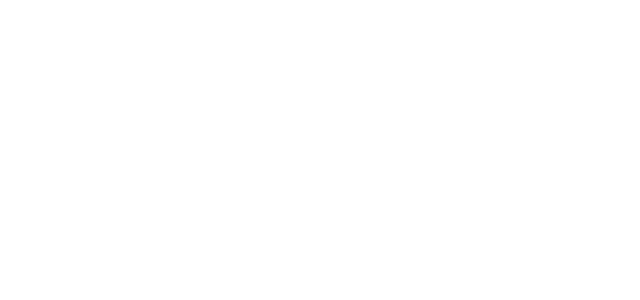
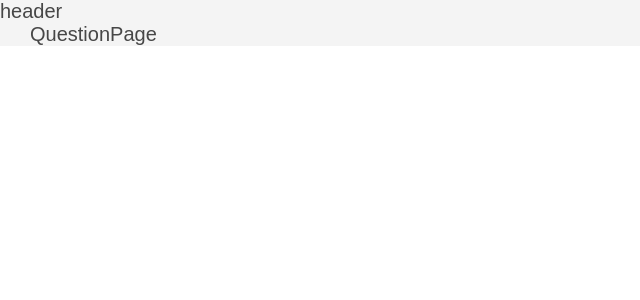
Before and after one commit to Freyanna010/Yeahab-list, a React (Vite) app: page / in a window 1280 px wide. Shown: the top 300 px of the page, without its empty margins (0-640 px from the left). Built offline with nearby package versions, Linux system fonts and the light colour scheme.

Commit message:
Add MainLayout

```diff
--- a/src/app/layuots/MainLayout/ui/MainLayout.module.scss
+++ b/src/app/layuots/MainLayout/ui/MainLayout.module.scss
@@ -1,14 +1,25 @@
-.main {
-    flex: 1;
+@use '../../../styles/variables.scss'as *;
+
+.container {
+    width: 100%;
     margin: 0 auto;
-    max-width: 1400px;
-    padding: 2rem 3rem;
+    display: flex;
+    flex-direction: column;
+    background-color: $black-25;
 
-    @media (width <=1024px) {
-        padding: 2rem;
+    @media (min-width: $desktop) {
+        max-width: $desktop;
+    }
+}
+
+.content {
+    padding: 0 10px;
+
+    @media (min-width: $tablet) {
+        padding: 0 30px;
     }
 
-    @media (width <=640px) {
-        padding: 1.25rem 1rem;
+    @media (min-width: $desktop) {
+        padding: 0 112px;
     }
 }
--- a/src/app/layuots/MainLayout/ui/MainLayout.tsx
+++ b/src/app/layuots/MainLayout/ui/MainLayout.tsx
@@ -4,12 +4,12 @@ import classes from './MainLayout.module.scss';
 
 const MainLayout = () => {
   return (
-    <>
+    <div className={classes.container}>
       <header>header</header>
-      <main className={classes.main}>
+      <main className={classes.content}>
         <Outlet />
       </main>
-    </>
+    </div>
   );
 };
 
--- a/src/app/layuots/styles/variables.scss
+++ /dev/null
@@ -1 +0,0 @@
-$bg-gray: #F4F4F4;
--- a/src/app/providers/router/routerConfig.tsx
+++ b/src/app/providers/router/routerConfig.tsx
@@ -37,6 +37,6 @@ export const router = createBrowserRouter(
     },
   ],
   {
-    basename: '/questions',
+    basename: '/',
   }
 );
--- /dev/null
+++ b/src/app/styles/index.scss
@@ -0,0 +1,9 @@
+@use './variables.scss'as *;
+@import './reset.scss';
+
+
+:root {
+    font-family: $font-family;
+    font-size: $font-size;
+    color: $black-700;
+}
--- /dev/null
+++ b/src/app/styles/reset.scss
@@ -0,0 +1,69 @@
+/* Reset CSS в SCSS формате */
+* {
+  box-sizing: border-box;
+  margin: 0;
+  padding: 0;
+}
+
+html {
+  line-height: 1.15;
+  text-size-adjust: 100%;
+}
+
+body {
+  min-height: 100vh;
+  scroll-behavior: smooth;
+  text-rendering: optimizespeed;
+}
+
+ul,
+ol {
+  list-style: none;
+}
+
+a {
+  color: inherit;
+  text-decoration: none;
+}
+
+
+button,
+input,
+textarea,
+select {
+  background: none;
+  border: none;
+  color: inherit;
+  font: inherit;
+  outline: none;
+}
+
+img {
+  display: block;
+  height: auto;
+  max-width: 100%;
+}
+
+table {
+  border-collapse: collapse;
+  border-spacing: 0;
+}
+
+fieldset {
+  border: none;
+  margin: 0;
+  padding: 0;
+}
+
+blockquote,
+q {
+  quotes: none;
+}
+
+blockquote::before,
+blockquote::after,
+q::before,
+q::after {
+  content: '';
+  content: none;
+}
--- /dev/null
+++ b/src/app/styles/variables.scss
@@ -0,0 +1,17 @@
+/* цвета */
+
+
+$black-700: hsl(0, 0%, 28%);
+$black-25: #F4F4F4;
+
+/* шрифт */
+$font-size: 20px;
+$font-family: 'Manrope',
+sans-serif;
+$font-weight-400: 400;
+$font-weight-500: 500;
+$font-weight-600: 600;
+
+/* контейнеры */
+$desktop: 1440px;
+$tablet: 768px;
--- a/src/main.tsx
+++ b/src/main.tsx
@@ -2,6 +2,8 @@ import { createRoot } from 'react-dom/client';
 import { RouterProvider } from 'react-router-dom';
 
 import { router } from '@/app/providers/router';
+
+import './app/styles/index.scss';
 
 createRoot(document.getElementById('root')!).render(
   //   <StoreProvider store={store}>
--- a/src/shared/config/router/router.ts
+++ b/src/shared/config/router/router.ts
@@ -1,5 +1,5 @@
 export const ROUTE_PATH = {
-  questions: '/questions',
+  questions: '/',
   question_details: '/questions/:id',
   not_found: '*',
 } as const;
```
